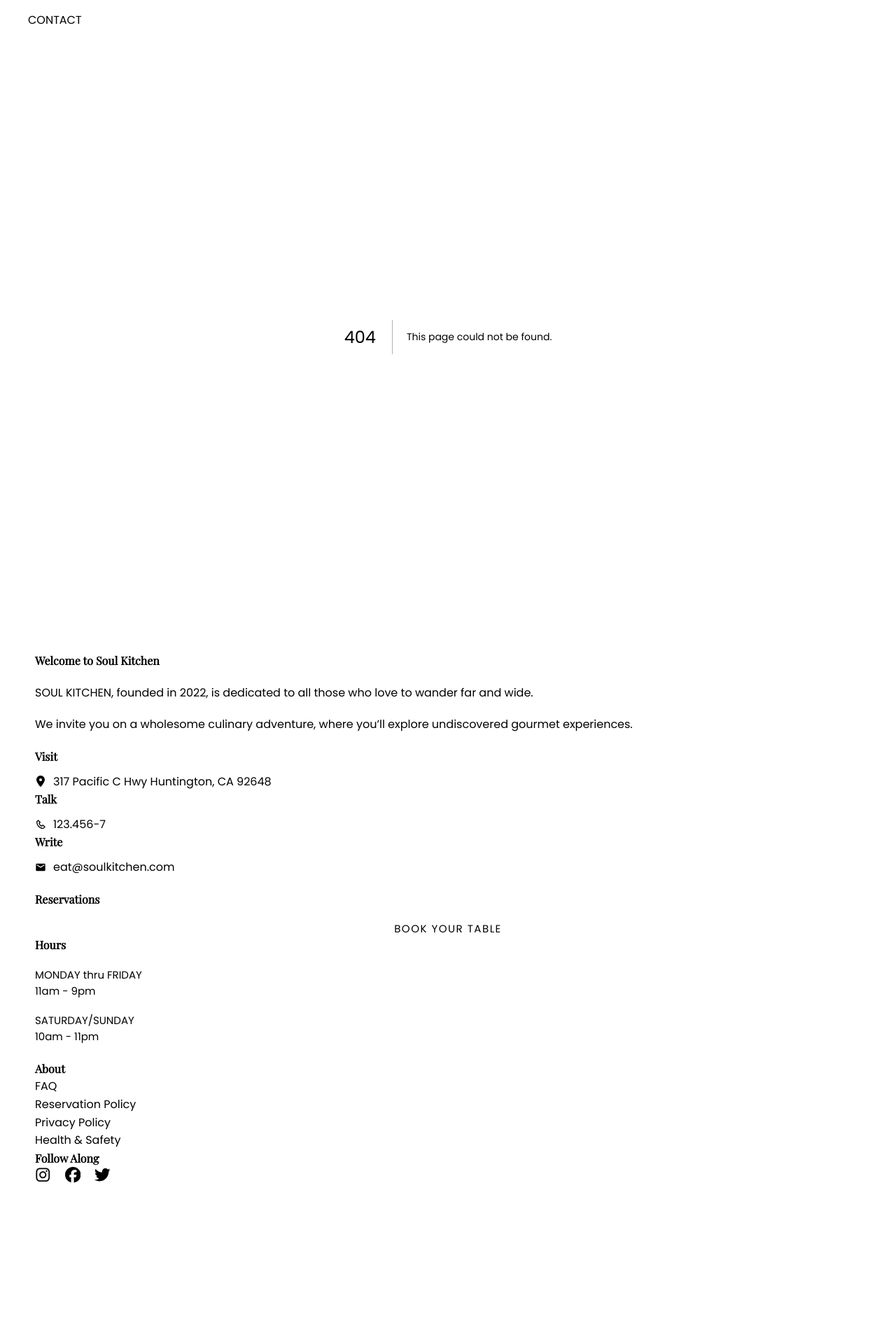
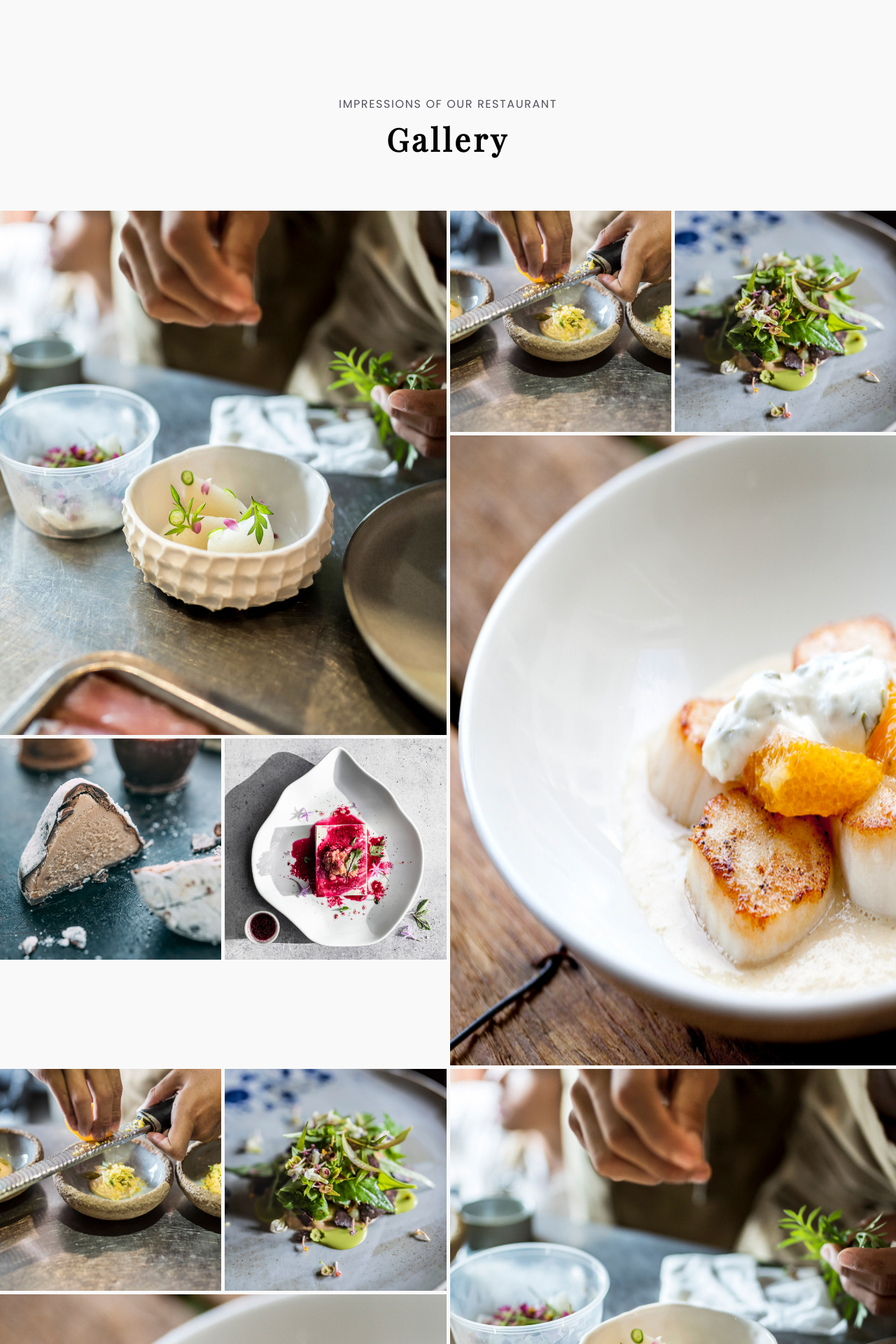
Before and after one commit to Reza-HM/soulkitchen-next, a Next.js app: page /gallery in a window 1280 px wide. Before the commit this address had no page. Shown: the part 480-2400 px from the top of the page at 70% size. Before the commit the page ends 2291 px from the top, so only its background shows below. Built offline with nearby package versions, Linux system fonts and the light colour scheme.

Commit message:
coded the gallery page

```diff
--- a/Components/Templates/ArticleDetails/Header.tsx
+++ b/Components/Templates/ArticleDetails/Header.tsx
@@ -2,7 +2,7 @@ const Header = () => {
   return (
     <div className="flex justify-center items-center !h-[80vh] relative bg-[url('/img/articles.jpg')] bg-cover bg-center bg-no-repeat brightness-parent">
       <div className="flex flex-col gap-8 !z-50">
-        <div className="p-4 bg-black dark:bg-zinc-700 text-white rounded-lg w-32 flex justify-center items-center text-2xl">
+        <div className="hidden p-4 bg-black dark:bg-zinc-700 text-white rounded-lg w-32 sm:flex justify-center items-center text-2xl">
           EVENTS
         </div>
         <h1 className="text-white text-8xl font-PlayfairDisplay">
--- /dev/null
+++ b/pages/gallery/index.tsx
@@ -0,0 +1,179 @@
+import Image from "next/image";
+
+const index = () => {
+  return (
+    <div className="container px-0 mt-40">
+      <div className="flex justify-center items-center text-center md:text-start flex-col gap-6">
+        <h3 className="tracking-widest text-zinc-600">
+          IMPRESSIONS OF OUR RESTAURANT
+        </h3>
+        <h1 className="text-7xl font-PlayfairDisplay font-semibold tracking-widest">
+          Gallery
+        </h1>
+      </div>
+      <div className="grid grid-cols-1 md:grid-cols-2 gap-2 mt-32 mb-20">
+        <div className="w-full flex flex-col gap-2">
+          <div className="group relative cursor-pointer">
+            <Image
+              alt="gallery photo 1"
+              src="/img/gallery1.jpg"
+              width={800}
+              height={800}
+              className="group-hover:brightness-50 duration-300"
+            />
+            <p className="absolute text-center inset-[50%] -translate-x-1/2 -translate-y-1/2 w-96 tracking-widest text-2xl text-white hidden group-hover:block">
+              SPICED POACHED PEARS
+            </p>
+          </div>
+          <div className="flex justify-between items-center gap-2">
+            <div className="group relative cursor-pointer flex-1">
+              <Image
+                alt=""
+                className="flex-1 group-hover:brightness-50 duration-300"
+                src="/img/gallery2.jpg"
+                width={400}
+                height={400}
+              />
+              <p className="absolute text-center inset-[50%] -translate-x-1/2 -translate-y-1/2 w-96 tracking-widest text-2xl text-white hidden group-hover:block">
+                VEGAN PRALINES
+              </p>
+            </div>
+            <div className="group relative cursor-pointer flex-1">
+              <Image
+                alt=""
+                className="flex-1 group-hover:brightness-50 duration-300"
+                src="/img/gallery3.jpg"
+                width={400}
+                height={400}
+              />
+              <p className="absolute text-center inset-[50%] -translate-x-1/2 -translate-y-1/2 w-96 tracking-widest text-2xl text-white hidden group-hover:block">
+                COCONUT PARFAIT WITH BERRY SAUCE
+              </p>
+            </div>
+          </div>
+        </div>
+        <div className="w-full flex flex-col gap-2">
+          <div className="flex items-center justify-between gap-2">
+            <div className="group relative cursor-pointer flex-1">
+              <Image
+                alt=""
+                className="flex-1 group-hover:brightness-50 duration-300"
+                src="/img/gallery5.jpg"
+                width={400}
+                height={400}
+              />
+              <p className="absolute text-center inset-[50%] -translate-x-1/2 -translate-y-1/2 w-96 tracking-widest text-2xl text-white hidden group-hover:block">
+                LEMON PARFAIT
+              </p>
+            </div>
+            <div className="group relative cursor-pointer flex-1">
+              <Image
+                alt=""
+                className="flex-1 group-hover:brightness-50 duration-300"
+                src="/img/gallery6.jpg"
+                width={400}
+                height={400}
+              />
+              <p className="absolute text-center inset-[50%] -translate-x-1/2 -translate-y-1/2 w-96 tracking-widest text-2xl text-white hidden group-hover:block">
+                SPRING SALAD
+              </p>
+            </div>
+          </div>
+          <div className="group relative cursor-pointer flex-1">
+            <Image
+              alt=""
+              src="/img/gallery4.jpg"
+              width={800}
+              height={800}
+              className="!h-[900px] flex-1 group-hover:brightness-50 duration-300"
+            />
+            <p className="absolute text-center inset-[50%] -translate-x-1/2 -translate-y-1/2 w-96 tracking-widest text-2xl text-white hidden group-hover:block">
+              SCALLOPS WITH ORANGE BUTTER
+            </p>
+          </div>
+        </div>
+        <div className="w-full flex flex-col gap-2">
+          <div className="flex items-center justify-between gap-2">
+            <div className="group relative cursor-pointer flex-1">
+              <Image
+                alt=""
+                className="flex-1 group-hover:brightness-50 duration-300"
+                src="/img/gallery5.jpg"
+                width={400}
+                height={400}
+              />
+              <p className="absolute text-center inset-[50%] -translate-x-1/2 -translate-y-1/2 w-96 tracking-widest text-2xl text-white hidden group-hover:block">
+                LEMON PARFAIT
+              </p>
+            </div>
+            <div className="group relative cursor-pointer flex-1">
+              <Image
+                alt=""
+                className="flex-1 group-hover:brightness-50 duration-300"
+                src="/img/gallery6.jpg"
+                width={400}
+                height={400}
+              />
+              <p className="absolute text-center inset-[50%] -translate-x-1/2 -translate-y-1/2 w-96 tracking-widest text-2xl text-white hidden group-hover:block">
+                SPRING SALAD
+              </p>
+            </div>
+          </div>
+          <div className="group relative cursor-pointer flex-1">
+            <Image
+              alt=""
+              src="/img/gallery4.jpg"
+              width={800}
+              height={800}
+              className="!h-[900px] flex-1 group-hover:brightness-50 duration-300"
+            />
+            <p className="absolute text-center inset-[50%] -translate-x-1/2 -translate-y-1/2 w-96 tracking-widest text-2xl text-white hidden group-hover:block">
+              SCALLOPS WITH ORANGE BUTTER
+            </p>
+          </div>
+        </div>
+        <div className="w-full flex flex-col gap-2">
+          <div className="group relative cursor-pointer">
+            <Image
+              alt="gallery photo 1"
+              src="/img/gallery1.jpg"
+              width={800}
+              height={800}
+              className="group-hover:brightness-50 duration-300"
+            />
+            <p className="absolute text-center inset-[50%] -translate-x-1/2 -translate-y-1/2 w-96 tracking-widest text-2xl text-white hidden group-hover:block">
+              SPICED POACHED PEARS
+            </p>
+          </div>
+          <div className="flex justify-between items-center gap-2">
+            <div className="group relative cursor-pointer flex-1">
+              <Image
+                alt=""
+                className="flex-1 group-hover:brightness-50 duration-300"
+                src="/img/gallery2.jpg"
+                width={400}
+                height={400}
+              />
+              <p className="absolute text-center inset-[50%] -translate-x-1/2 -translate-y-1/2 w-96 tracking-widest text-2xl text-white hidden group-hover:block">
+                VEGAN PRALINES
+              </p>
+            </div>
+            <div className="group relative cursor-pointer flex-1">
+              <Image
+                alt=""
+                className="flex-1 group-hover:brightness-50 duration-300"
+                src="/img/gallery3.jpg"
+                width={400}
+                height={400}
+              />
+              <p className="absolute text-center inset-[50%] -translate-x-1/2 -translate-y-1/2 w-96 tracking-widest text-2xl text-white hidden group-hover:block">
+                COCONUT PARFAIT WITH BERRY SAUCE
+              </p>
+            </div>
+          </div>
+        </div>
+      </div>
+    </div>
+  );
+};
+export default index;
```
